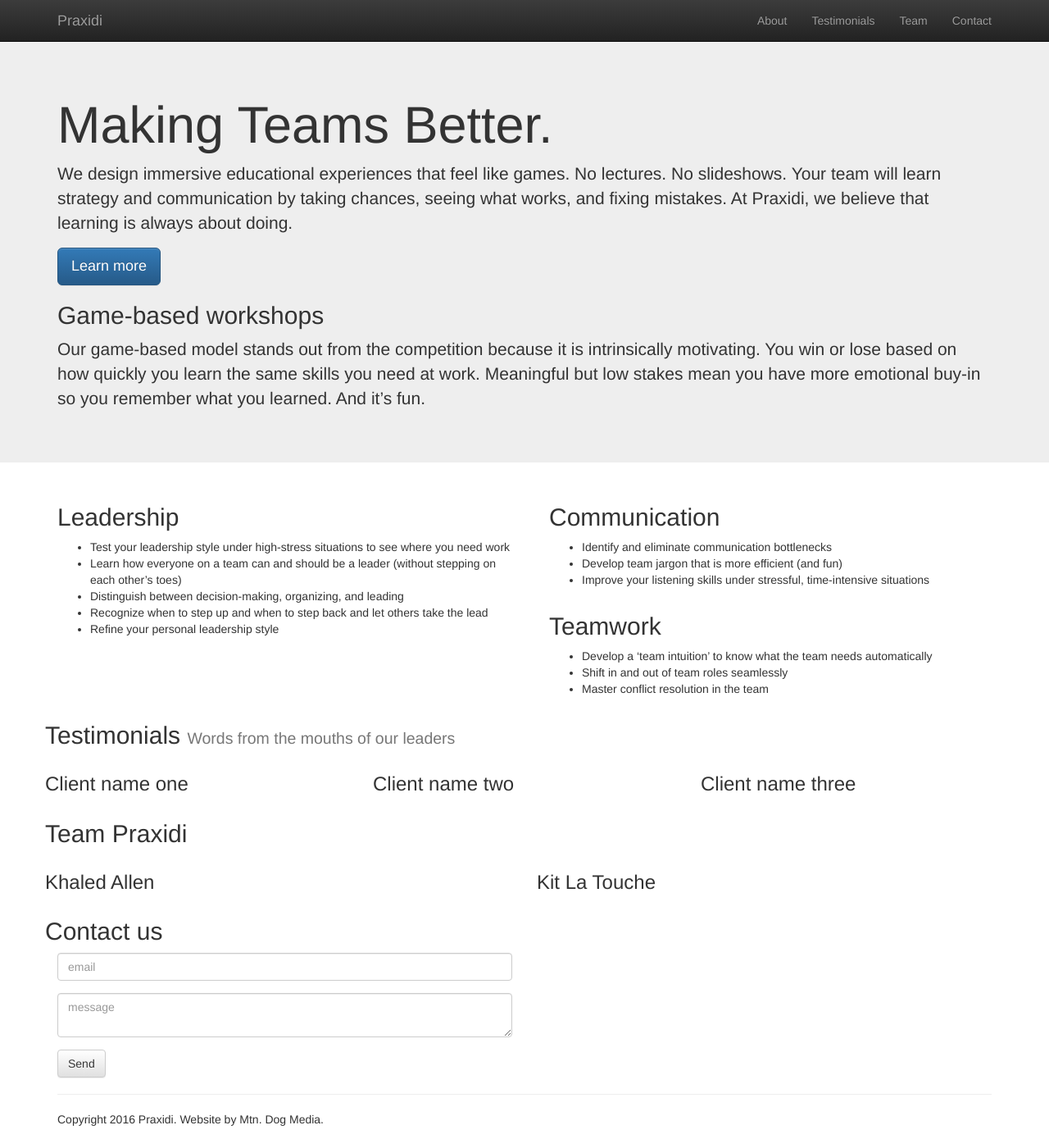
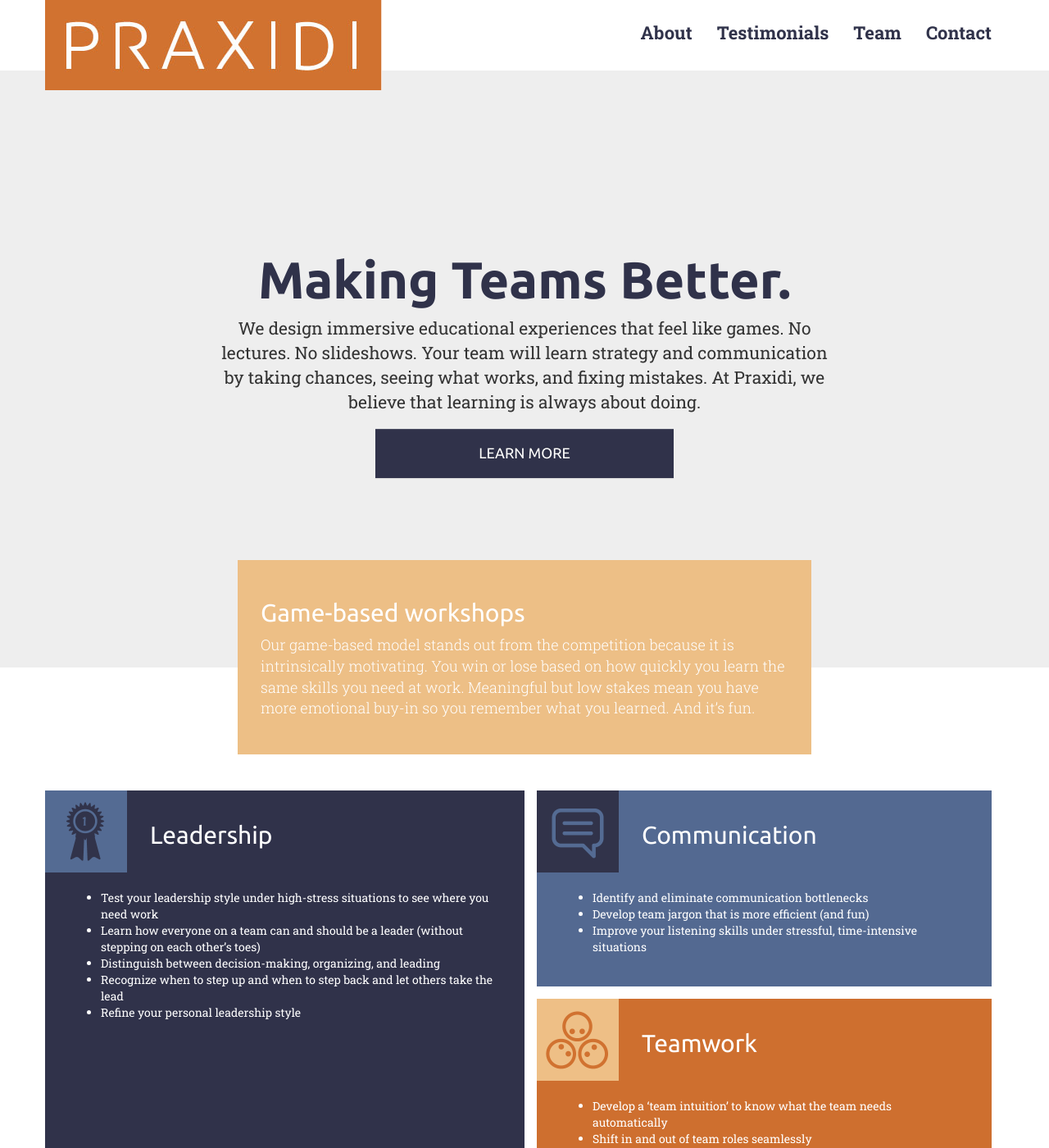
Before and after one commit to wlonk/praxidi, a Jekyll site: the page mtndog/index.html, which Jekyll copies as it is, in a window 1280 px wide and 1400 px high. Shown: the whole window at 82% size. Built offline with Jekyll 4.4.1, drawn with Linux system fonts in a browser that asks for light colours; nearby versions of some CDN libraries.

Commit message:
Initial styling for the homepage

```diff
--- a/mtndog/css/main.css
+++ b/mtndog/css/main.css
@@ -1,5 +1,111 @@
-
-
 /* ==========================================================================
    Author's custom styles
    ========================================================================== */
+
+h1, h2, h3, h4, h5 {
+	font-family: Ubuntu, Arial, sans-serif;
+	font-weight: }
+
+p, li {
+	font-family: 'Roboto Slab', Arial, sans-serif;
+	font-weight: 400;}
+
+.navbar {
+	background: #ffffff;
+	height: 66px;
+	border: 0;
+	}
+	.navbar-brand {
+		padding: 0;
+		}
+	.navbar-right {
+		margin-top: 15px;
+		}
+		.navbar-inverse .navbar-nav>li>a {
+			color: #30324a;
+			font-family: 'Roboto Slab', Arial, sans-serif;
+			font-weight: bold;
+			text-shadow: none;
+			font-size: 22px;
+			}
+
+.jumbotron {
+	margin-bottom: 150px;
+	padding: 200px 0 48px;
+	}
+
+.jumbotron .container {
+	height: 480px;
+	}
+
+.front-CTA {
+	width: 750px;
+	margin: auto;
+	}
+	.front-CTA h1 {
+		font-size: 63px;
+		text-align: center;
+		color: #30324a;
+		font-weight: 600;
+	}
+
+	.front-CTA p {
+		margin-bottom: 15px;
+		font-size: 21px;
+		font-weight: normal;
+		text-align: center;
+		margin: auto;
+	}
+
+	.front-CTA a.btn.btn-primary {
+		background-image: none;
+		border: none;
+		background-color: #30324a;
+		border-radius: 0;
+		padding: 1em 7em;
+		margin-top: 1em;
+		font-family: Ubuntu, Arial, Sans-serif;
+		text-transform: UPPERCASE;
+	}
+
+.feature-box {
+	padding: 2em 2em;
+	color: #ffffff;
+	background-color: #edbf86;
+	}
+	.feature-box p {
+		font-size: 18px;
+		font-weight: 200;
+		}
+	.feature-box h2 {
+		margin: 10px 0 50px 100px;}
+
+#games-workshops {
+	width: 700px;
+	margin: 100px auto;
+	}
+	#games-workshops h2 {
+		margin: 20px 0 10px;}
+
+.feature-icon {
+	height: 100px;
+    width: 100px;
+    margin: -28px -28px;
+    float: left;
+    background-size: contain;
+    }
+
+#leadership {
+	background-color: #30324a;
+	min-height: 493px;
+	}
+	#leadership-icon {background-image: url("../img/leadership-icon.png");}
+
+#communication {
+	background-color: #536991;
+	margin-bottom: 15px;
+	}
+	#communication-icon {background-image: url("../img/communication-icon.png");}
+
+#teamwork {background-color: #ce6f2f;}
+		#teamwork-icon {background-image: url("../img/teamwork-icon.png");}
--- a/mtndog/index.html
+++ b/mtndog/index.html
@@ -9,14 +9,9 @@
   <title></title>
   <meta name="description" content="">
   <meta name="viewport" content="width=device-width, initial-scale=1">
+  <link href='https://fonts.googleapis.com/css?family=Ubuntu:400,300,700|Roboto+Slab:400,300,700' rel='stylesheet' type='text/css'>
   <link rel="apple-touch-icon" href="apple-touch-icon.png">
   <link rel="stylesheet" href="css/bootstrap.min.css">
-  <style>
-    body {
-      padding-top: 50px;
-      padding-bottom: 20px;
-    }
-  </style>
   <link rel="stylesheet" href="css/bootstrap-theme.min.css">
   <link rel="stylesheet" href="css/main.css">
   <script src="js/vendor/modernizr-2.8.3-respond-1.4.2.min.js"></script>
@@ -30,7 +25,7 @@
         experience.
     </p>
   <![endif]-->
-  <nav class="navbar navbar-inverse navbar-fixed-top" role="navigation">
+  <nav class="navbar navbar-inverse navbar-static-top" role="navigation">
     <div class="container">
       <div class="navbar-header">
         <button type="button" class="navbar-toggle collapsed" data-toggle="collapse" data-target="#navbar" aria-expanded="false" aria-controls="navbar">
@@ -39,7 +34,7 @@
           <span class="icon-bar"></span>
           <span class="icon-bar"></span>
         </button>
-        <a class="navbar-brand" href="#">Praxidi</a>
+        <a class="navbar-brand" href="#"><img src="img/praxidi-logo.jpg" /></a>
       </div>
       <div class="collapse navbar-collapse" id="navbar">
         <ul class="nav navbar-nav navbar-right">
@@ -55,6 +50,7 @@
   <!-- Main jumbotron for a primary marketing message or call to action -->
   <div class="jumbotron">
     <div class="container">
+      <div class="front-CTA">
 		  <h1>Making Teams Better.</h1>
 		  <p>
 		  We design immersive educational experiences that feel like games. No
@@ -65,7 +61,8 @@
 		  <p>
 			<a class="btn btn-primary btn-lg" href="#" role="button">Learn more</a>
 		  </p>
-      <div>
+		</div>
+      <div class="feature-box" id="games-workshops">
         <h2>Game-based workshops</h2>
         <p>
         Our game-based model stands out from the competition because it is
@@ -80,7 +77,8 @@
 
   <div class="container" id="about">
     <div class="row">
-      <div class="col-md-6">
+      <div class="col-md-6 feature-box" id="leadership">
+      	<div class="feature-icon" id="leadership-icon"></div>
         <h2>Leadership</h2>
         <ul>
           <li>Test your leadership style under high-stress situations to see where you need work</li>
@@ -91,7 +89,8 @@
         </ul>
       </div>
       <div class="col-md-6">
-        <div class="col-md-12">
+        <div class="col-md-12 feature-box" id="communication">
+          <div class="feature-icon" id="communication-icon"></div>
           <h2>Communication</h2>
           <ul>
             <li>Identify and eliminate communication bottlenecks</li>
@@ -99,7 +98,8 @@
             <li>Improve your listening skills under stressful, time-intensive situations</li>
           </ul>
         </div>
-        <div class="col-md-12">
+        <div class="col-md-12 feature-box" id="teamwork">
+          <div class="feature-icon" id="teamwork-icon"></div>
           <h2>Teamwork</h2>
           <ul>
             <li>Develop a ‘team intuition’ to know what the team needs automatically</li>
```
Also changed, not shown: mtndog/img/communication-icon.png (added), mtndog/img/leadership-icon.png (added), mtndog/img/praxidi-logo.jpg (added), mtndog/img/teamwork-icon.png (added), 1 other file. Lines whose indentation alone changed are shown as unchanged.
